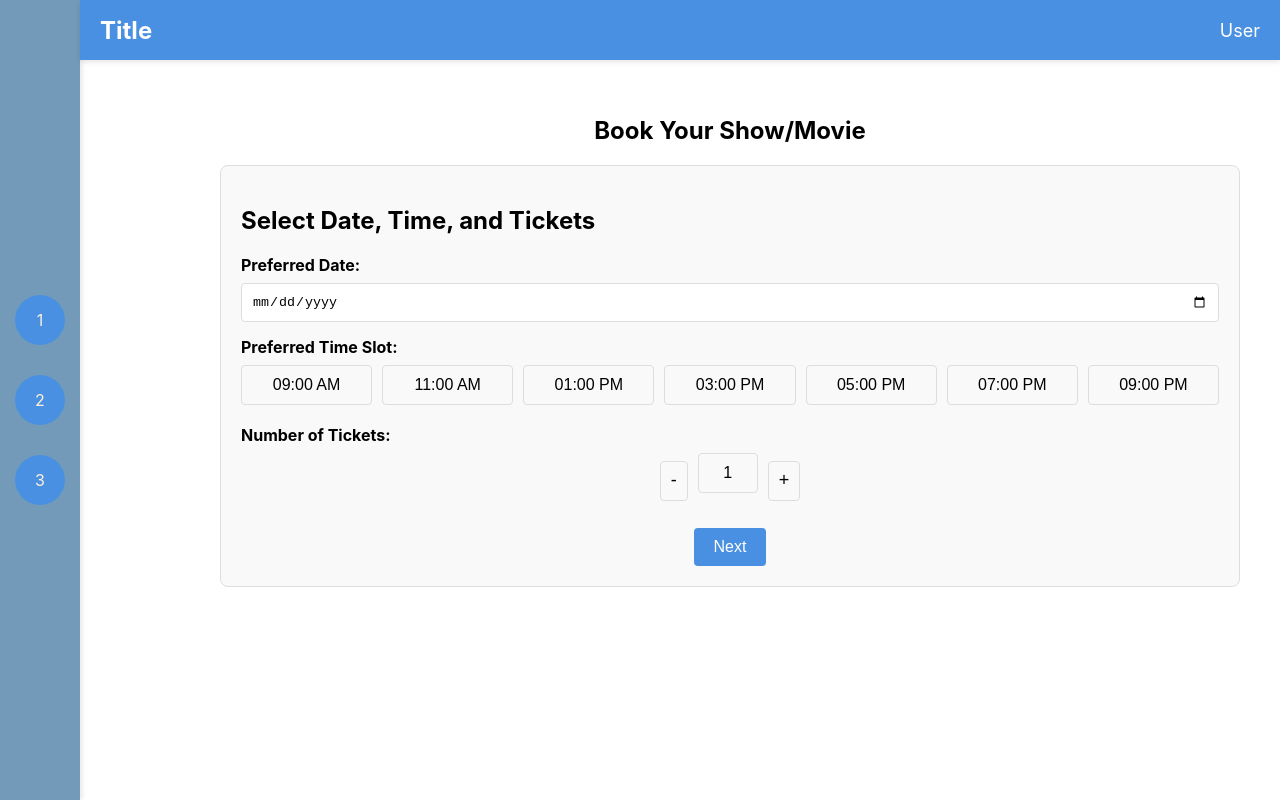
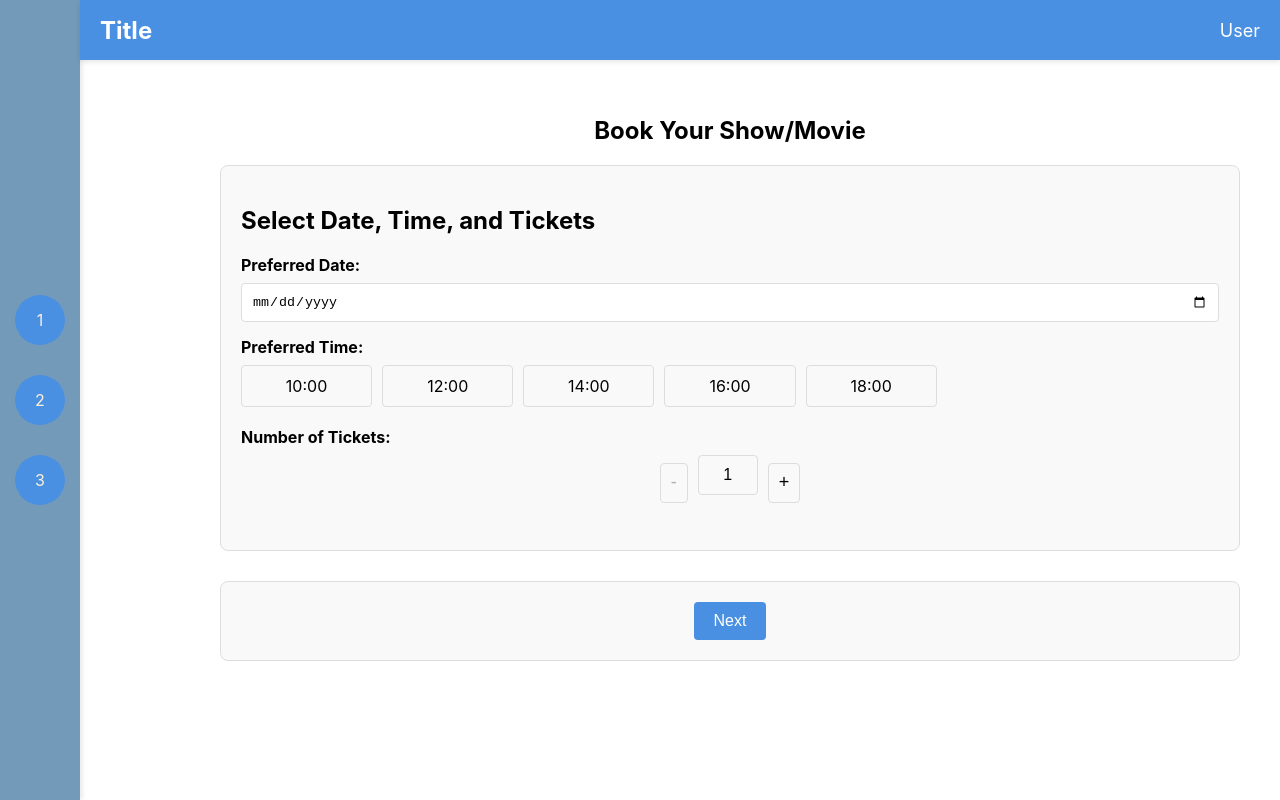
Before and after one commit to rhythm1124/Booking-app-, a React (Create React App) app in the folder bookingapp/: page /form in a window 1280 px wide. Built offline with nearby package versions, Linux system fonts and the light colour scheme.

Commit message:
Update main_form.js

```diff
--- a/bookingapp/src/pages/main_form.js
+++ b/bookingapp/src/pages/main_form.js
@@ -1,19 +1,8 @@
 import React, { useState } from 'react';
-import { useNavigate } from 'react-router-dom'; // To navigate to the confirmation page
+import { useNavigate } from 'react-router-dom'; // To navigate to confirmation page
 import '../styles/main_form.css';
 
-const timeSlots = [
-    "09:00 AM",
-    "11:00 AM",
-    "01:00 PM",
-    "03:00 PM",
-    "05:00 PM",
-    "07:00 PM",
-    "09:00 PM"
-];
-
 const FormPage = () => {
-    const [currentSection, setCurrentSection] = useState(1);
     const [numTickets, setNumTickets] = useState(1);
     const [formData, setFormData] = useState({
         date: '',
@@ -21,16 +10,9 @@ const FormPage = () => {
         tickets: 1,
         attendees: [{ firstName: '', lastName: '', email: '', phone: '' }],
     });
-
+    const [currentSection, setCurrentSection] = useState(1); // Track the current section
     const navigate = useNavigate();
 
-    // Handle change in form fields
-    const handleChange = (e) => {
-        const { name, value } = e.target;
-        setFormData({ ...formData, [name]: value });
-    };
-
-    // Handle ticket details change
     const handleInputChange = (index, event) => {
         const { name, value } = event.target;
         const newAttendees = [...formData.attendees];
@@ -48,54 +30,34 @@ const FormPage = () => {
         });
     };
 
-    // Increment and decrement functions for tickets
-    const incrementTickets = () => {
-        setNumTickets(prev => {
-            const newCount = prev + 1;
-            setFormData({
-                ...formData,
-                tickets: newCount,
-                attendees: Array(newCount).fill({ firstName: '', lastName: '', email: '', phone: '' }),
-            });
-            return newCount;
-        });
+    const validateSection1 = () => {
+        return formData.date && formData.time && formData.tickets > 0;
     };
 
-    const decrementTickets = () => {
-        setNumTickets(prev => {
-            if (prev > 1) {
-                const newCount = prev - 1;
-                setFormData({
-                    ...formData,
-                    tickets: newCount,
-                    attendees: Array(newCount).fill({ firstName: '', lastName: '', email: '', phone: '' }),
-                });
-                return newCount;
-            }
-            return prev;
-        });
-    };
-
-    const handleNext = () => {
-        if (validateCurrentSection()) {
-            setCurrentSection(currentSection + 1);
-        }
-    };
-
-    const validateCurrentSection = () => {
-        if (currentSection === 1) {
-            return formData.date && formData.time && formData.tickets;
-        } else if (currentSection === 2) {
+    const validateSection2 = () => {
         return formData.attendees.every(attendee =>
             attendee.firstName && attendee.lastName && attendee.email && attendee.phone
         );
-        }
-        return true;
     };
 
     const handleSaveAndNext = () => {
-        if (validateCurrentSection()) {
+        if (currentSection === 1 && !validateSection1()) {
+            alert('Please fill in all fields in the current section.');
+            return;
+        }
+
+        if (currentSection === 2 && !validateSection2()) {
+            alert('Please fill in all attendee details.');
+            return;
+        }
+
+        if (currentSection === 2) {
+            // Proceed to confirmation page
+            console.log('Form data:', formData);
             navigate('/confirmation');
+        } else {
+            // Move to the next section
+            setCurrentSection(currentSection + 1);
         }
     };
 
@@ -103,56 +65,33 @@ const FormPage = () => {
         <div className="form-page">
             <h1>Book Your Show/Movie</h1>
 
+            {/* Section 1: Date, Time, and Tickets */}
             {currentSection === 1 && (
                 <div className="form-section">
                     <h2>Select Date, Time, and Tickets</h2>
                     <label htmlFor="date">Preferred Date:</label>
-                    <input
-                        type="date"
-                        id="date"
-                        name="date"
-                        value={formData.date}
-                        onChange={handleChange}
-                        required
-                    />
+                    <input type="date" id="date" name="date" value={formData.date} onChange={(e) => setFormData({ ...formData, date: e.target.value })} required />
 
-                    <label htmlFor="time">Preferred Time Slot:</label>
+                    <label htmlFor="time">Preferred Time:</label>
                     <div className="time-slot-grid">
-                        {timeSlots.map((slot, index) => (
-                            <button
-                                key={index}
-                                className={`time-slot-button ${formData.time === slot ? 'selected' : ''}`}
-                                onClick={() => setFormData({ ...formData, time: slot })}
-                            >
-                                {slot}
-                            </button>
-                        ))}
+                        {/* Example time slots */}
+                        <div className={`time-slot-button ${formData.time === '10:00' ? 'selected' : ''}`} onClick={() => setFormData({ ...formData, time: '10:00' })}>10:00</div>
+                        <div className={`time-slot-button ${formData.time === '12:00' ? 'selected' : ''}`} onClick={() => setFormData({ ...formData, time: '12:00' })}>12:00</div>
+                        <div className={`time-slot-button ${formData.time === '14:00' ? 'selected' : ''}`} onClick={() => setFormData({ ...formData, time: '14:00' })}>14:00</div>
+                        <div className={`time-slot-button ${formData.time === '16:00' ? 'selected' : ''}`} onClick={() => setFormData({ ...formData, time: '16:00' })}>16:00</div>
+                        <div className={`time-slot-button ${formData.time === '18:00' ? 'selected' : ''}`} onClick={() => setFormData({ ...formData, time: '18:00' })}>18:00</div>
                     </div>
 
                     <label htmlFor="tickets">Number of Tickets:</label>
                     <div className="ticket-controls">
-                        <button className="ticket-button" onClick={decrementTickets}>-</button>
-                        <input
-                            type="text"
-                            id="tickets"
-                            name="tickets"
-                            value={numTickets}
-                            readOnly
-                            className="ticket-input"
-                        />
-                        <button className="ticket-button" onClick={incrementTickets}>+</button>
+                        <button className="ticket-button" onClick={() => setNumTickets(numTickets - 1)} disabled={numTickets <= 1}>-</button>
+                        <input type="text" className="ticket-input" value={numTickets} readOnly />
+                        <button className="ticket-button" onClick={() => setNumTickets(numTickets + 1)}>+</button>
                     </div>
-
-                    <button
-                        className="save-next-button"
-                        onClick={handleNext}
-                        disabled={!validateCurrentSection()}
-                    >
-                        Next
-                    </button>
                 </div>
             )}
 
+            {/* Section 2: Attendee Details */}
             {currentSection === 2 && (
                 <div className="form-section">
                     <h2>Enter Attendee Details</h2>
@@ -160,67 +99,27 @@ const FormPage = () => {
                         <div key={index} className="attendee-details">
                             <h3>Attendee {index + 1}</h3>
                             <label htmlFor={`firstName-${index}`}>First Name:</label>
-                            <input
-                                type="text"
-                                id={`firstName-${index}`}
-                                name="firstName"
-                                value={formData.attendees[index]?.firstName || ''}
-                                onChange={(e) => handleInputChange(index, e)}
-                                required
-                            />
+                            <input type="text" id={`firstName-${index}`} name="firstName" value={formData.attendees[index]?.firstName || ''} onChange={(e) => handleInputChange(index, e)} required />
 
                             <label htmlFor={`lastName-${index}`}>Last Name:</label>
-                            <input
-                                type="text"
-                                id={`lastName-${index}`}
-                                name="lastName"
-                                value={formData.attendees[index]?.lastName || ''}
-                                onChange={(e) => handleInputChange(index, e)}
-                                required
-                            />
+                            <input type="text" id={`lastName-${index}`} name="lastName" value={formData.attendees[index]?.lastName || ''} onChange={(e) => handleInputChange(index, e)} required />
 
                             <label htmlFor={`email-${index}`}>Email:</label>
-                            <input
-                                type="email"
-                                id={`email-${index}`}
-                                name="email"
-                                value={formData.attendees[index]?.email || ''}
-                                onChange={(e) => handleInputChange(index, e)}
-                                required
-                            />
+                            <input type="email" id={`email-${index}`} name="email" value={formData.attendees[index]?.email || ''} onChange={(e) => handleInputChange(index, e)} required />
 
                             <label htmlFor={`phone-${index}`}>Phone Number:</label>
-                            <input
-                                type="tel"
-                                id={`phone-${index}`}
-                                name="phone"
-                                value={formData.attendees[index]?.phone || ''}
-                                onChange={(e) => handleInputChange(index, e)}
-                                required
-                            />
+                            <input type="tel" id={`phone-${index}`} name="phone" value={formData.attendees[index]?.phone || ''} onChange={(e) => handleInputChange(index, e)} required />
                         </div>
                     ))}
-                    <button
-                        className="save-next-button"
-                        onClick={handleNext}
-                        disabled={!validateCurrentSection()}
-                    >
-                        Next
-                    </button>
                 </div>
             )}
 
-            {currentSection === 3 && (
+            {/* Section 3: Save and Next */}
             <div className="form-section">
-                    <button
-                        className="save-next-button"
-                        onClick={handleSaveAndNext}
-                        disabled={!validateCurrentSection()}
-                    >
-                        Save and Next
+                <button className="save-next-button" onClick={handleSaveAndNext}>
+                    {currentSection === 2 ? 'Save and Next' : 'Next'}
                 </button>
             </div>
-            )}
         </div>
     );
 };
```
Lines whose indentation alone changed are shown as unchanged.
